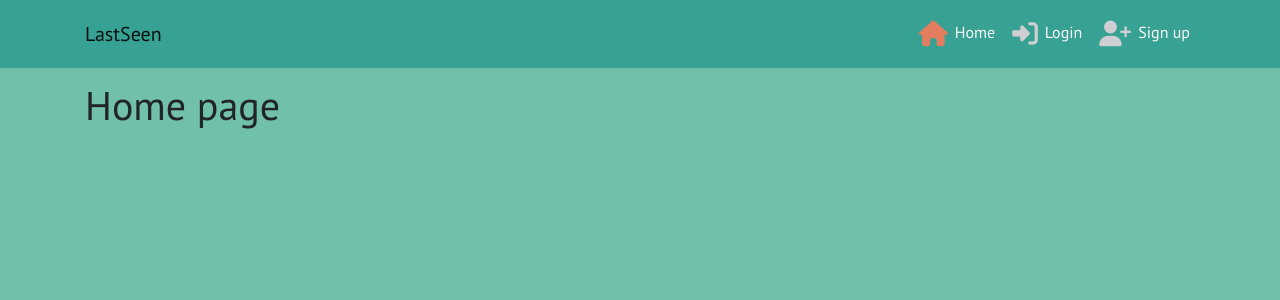
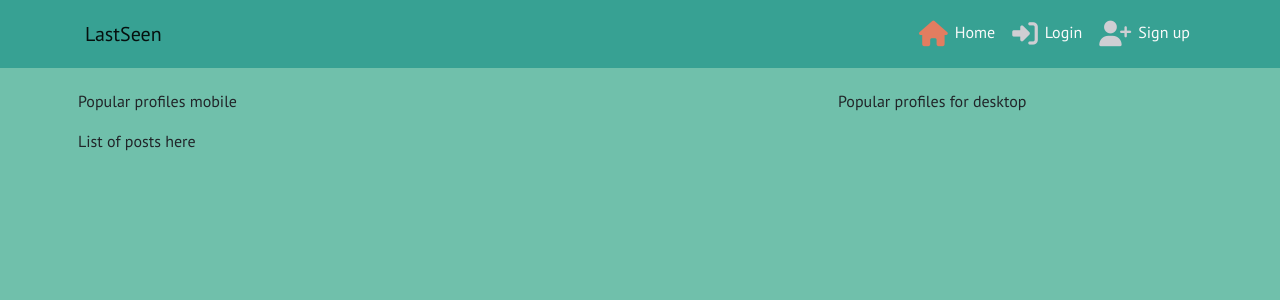
Before and after one commit to BZemba87/lastseen, a React (Create React App) app: page / in a window 1280 px wide. Shown: the top 300 px of the page. Built offline with nearby package versions, Linux system fonts and the light colour scheme; no server answers.

Commit message:
create PostsPage component and add routes for feed and liked pages in App.js

```diff
--- a/src/App.js
+++ b/src/App.js
@@ -7,14 +7,44 @@
 import LogInForm from './pages/auth/LogInForm';
 import PostCreateForm from './pages/posts/PostCreateForm';
 import PostPage from './pages/posts/PostPage';
+import PostsPage from './pages/posts/PostsPage';
+import { useCurrentUser } from './contexts/CurrentUserContexts';
 
 function App() {
+  const currentUser = useCurrentUser();
+  const profile_id = currentUser?.profile_id || "";
+
+
   return (
         <div className={styles.App}>
           <NavBar />
           <Container className={styles.Main}>
             <Switch>
-              <Route exact path="/" render={() => <h1>Home page</h1>} />
+              <Route
+                exact
+                path="/"
+                render={() => (
+                 <PostsPage message="Nothing to see here!  Search again." />
+                )}
+              />
+              <Route
+                exact
+                path="/feed"
+                render={() => (
+                 <PostsPage message="Nothing to see here!  Search again or follow a friend."
+                 filter={`owner__followed__owner__profile=${profile_id}&`}
+                 />
+                )}
+                />
+              <Route
+                exact
+                path="/liked"
+                render={() => (
+                 <PostsPage message="Nothing to see here!  Search again or like a post."
+                 filter={`likes__owner__profile=${profile_id}&ordering=-likes__created_at&`}
+                 />
+                )}
+              />
               <Route exact path="/login" render={() => <LogInForm />} />
               <Route exact path="/signup" render={() => <SignUpForm />} />
               <Route exact path="/posts/create" render={() => <PostCreateForm />} />
--- /dev/null
+++ b/src/pages/posts/PostsPage.js
@@ -0,0 +1,26 @@
+import React from "react";
+
+import Form from "react-bootstrap/Form";
+import Col from "react-bootstrap/Col";
+import Row from "react-bootstrap/Row";
+import Container from "react-bootstrap/Container";
+
+import appStyles from "../../App.module.css";
+import styles from "../../styles/PostsPage.module.css";
+
+function PostsPage() {
+
+  return (
+    <Row className="h-100">
+      <Col className="py-2 p-0 p-lg-2" lg={8}>
+        <p>Popular profiles mobile</p>
+        <p>List of posts here</p>
+      </Col>
+      <Col md={4} className="d-none d-lg-block p-0 p-lg-2">
+        <p>Popular profiles for desktop</p>
+      </Col>
+    </Row>
+  );
+}
+
+export default PostsPage;
--- /dev/null
+++ b/src/styles/PostsPage.module.css
@@ -0,0 +1,18 @@
+.SearchBar input {
+    border-radius: 20px;
+    color: #242a3d;
+    padding-left: 40px;
+    margin-bottom: 16px;
+  }
+
+  .SearchIcon {
+    position: absolute;
+    font-size: 1.2rem;
+    padding: 9px;
+    padding-left: 15px;
+  }
+
+  .SearchIcon:hover {
+    cursor: default;
+    color: #cfced3;
+  }
```
Also changed, not shown: src/assets/no-results.png (added).
